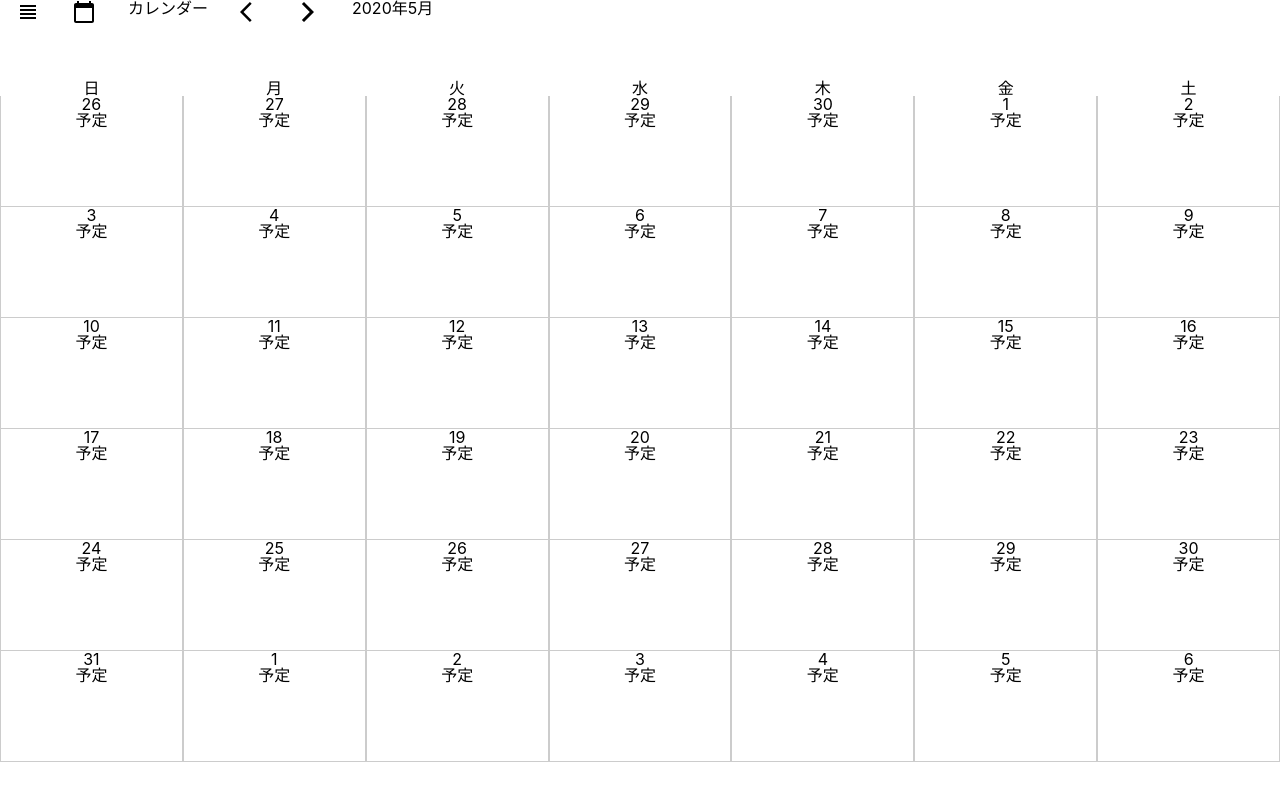
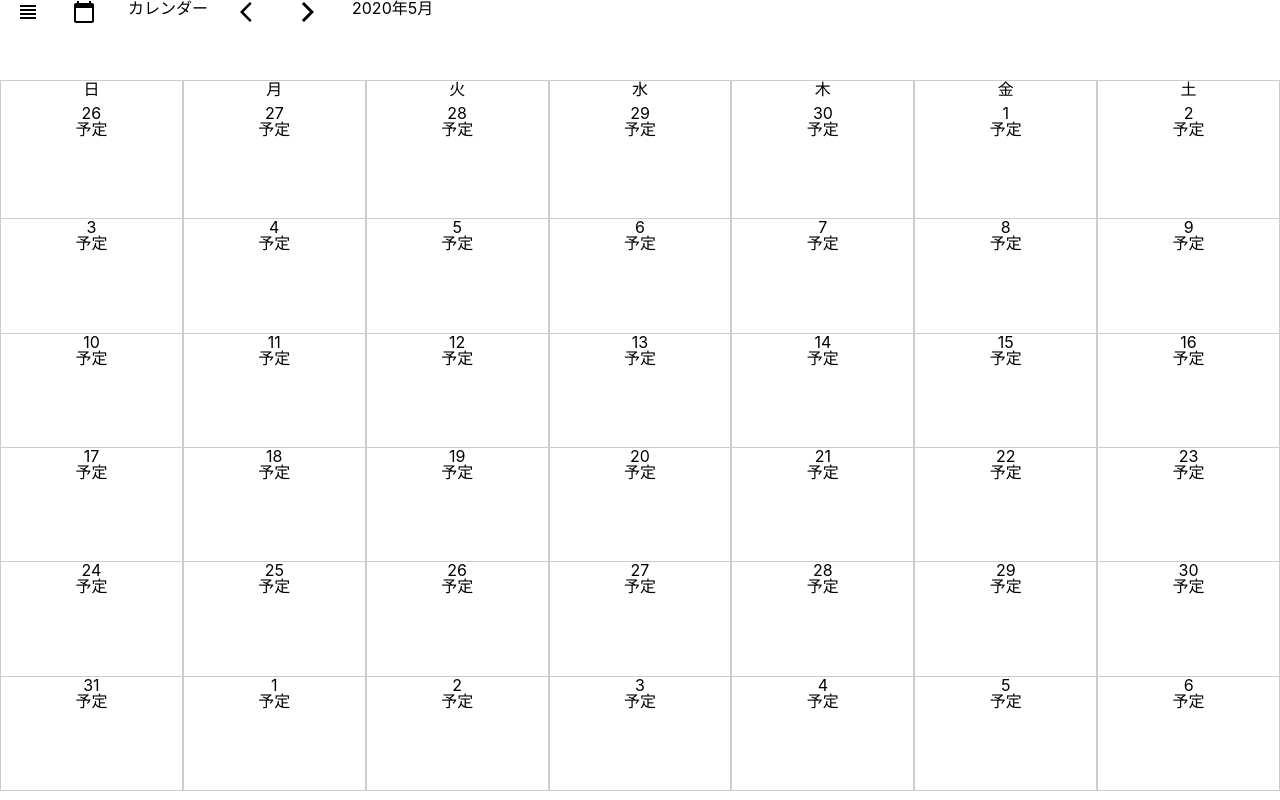
Before and after one commit to sunadoi/react_calendar, a React (Create React App) app: page / in a window 1280 px wide. Built offline with nearby package versions, Linux system fonts and the light colour scheme.

Commit message:
renderWeek, change height by week length

```diff
--- a/src/components/Navigation/Navbar/Navbar.jsx
+++ b/src/components/Navigation/Navbar/Navbar.jsx
@@ -1,4 +1,4 @@
-import React, { useEffect, useCallback } from 'react';
+import React, { useState, useEffect } from 'react';
 import classes from './Navbar.module.css';
 import { connect } from 'react-redux';
 import * as actions from '../../../store/actions/index';
@@ -9,20 +9,25 @@ import ArrowBackIosIcon from '@material-ui/icons/ArrowBackIos';
 import ArrowForwardIosIcon from '@material-ui/icons/ArrowForwardIos';
 
 const Navbar = props => {
+  const [yearMonth, setYearMonth] = useState('');
 
   useEffect(() => {
     props.onFetchToday();
-  }, [props.onFetchToday])
+  }, [])
 
-  const today = new Date()
-  const yearMonth = `${today.getFullYear()}年${today.getMonth() + 1}月`
-
+  useEffect(() => {
+    if (props.date) {
+      setYearMonth(`${props.date.getFullYear()}年${props.date.getMonth() + 1}月`)
+    }
+  }, [props.date])
 
   const onPreviousMonthHandler = () => {
     props.onPreviousMonth()
   }
 
-  // console.log(props.date)
+  const onNextMonthHandler = () => {
+    props.onNextMonth()
+  }
 
   return (
     <div className={classes.Navbar}>
@@ -31,7 +36,7 @@ const Navbar = props => {
         <li><CalendarTodayIcon /></li>
         <li>カレンダー</li>
         <li><ArrowBackIosIcon onClick={() => onPreviousMonthHandler()} /></li>
-        <li><ArrowForwardIosIcon /></li>
+        <li><ArrowForwardIosIcon onClick={() => onNextMonthHandler()} /></li>
         <li>{yearMonth}</li>
       </ul>
     </div>
@@ -48,7 +53,8 @@ const mapStateToProps = state => {
 const mapDispatchToProps = dispatch => {
   return {
     onFetchToday: () => dispatch(actions.fetchToday()),
-    onPreviousMonth: () => dispatch(actions.setPreviousMonth())
+    onPreviousMonth: () => dispatch(actions.setPreviousMonth()),
+    onNextMonth: () => dispatch(actions.setNextMonth())
   }
 }
 
--- a/src/components/Navigation/Navbar/Navbar.module.css
+++ b/src/components/Navigation/Navbar/Navbar.module.css
@@ -1,6 +1,6 @@
 .Navbar ul {
   display: flex;
-  height: 80px;
+  height: 10vh;
 }
 
 .Navbar li {
--- a/src/container/CalendarBoard/CalendarBoard.jsx
+++ b/src/container/CalendarBoard/CalendarBoard.jsx
@@ -17,18 +17,17 @@ const CalendarBoard = props => {
     }
   }, [props.date])
 
-  const weekDay = [ "日", "月", "火", "水", "木", "金", "土" ]
-  const weekDayList = []
-  weekDay.map((day, dayIndex) => {
-    weekDayList.push(<li className={classes.weekDay} key={dayIndex}>{day}</li>)
-  });
+  const renderWeekDay = () => {
+    const weekDay = [ "日", "月", "火", "水", "木", "金", "土" ]
 
-
-  // const today = new Date();
-  // const firstDay = new Date();
-  // const first = new Date(firstDay.setDate(1));
-  // const getsumatsu = new Date(today.getFullYear(), today.getMonth(), 0);
-  // const last = new Date(getsumatsu.setDate(1))
+    return (
+      <ul>
+        {weekDay.map((day, dayIndex) => {
+          return <li className={classes.WeekDay} key={dayIndex}>{day}</li>
+        })}
+      </ul>
+    );
+  };
 
   const createMonth = date => {
     const month = []
@@ -78,7 +77,7 @@ const CalendarBoard = props => {
     return (
       <div className={classes.Week} key={weekIndex}>
         {week.map((day, dayIndex) => {
-          return <CalendarElement date={day} key={dayIndex} />
+          return <CalendarElement date={day} weekLength={dateState.length} key={dayIndex} />
         })}
       </div>
     )
@@ -89,7 +88,7 @@ const CalendarBoard = props => {
   return (
     <div className={classes.CalendarBoard}>
       {modal}
-      <ul>{weekDayList}</ul>
+      {renderWeekDay()}
       {renderMonth()}
     </div>
   )
--- a/src/container/CalendarBoard/CalendarBoard.module.css
+++ b/src/container/CalendarBoard/CalendarBoard.module.css
@@ -10,8 +10,9 @@
   padding: 0;
 }
 
-.dayOfWeek {
+.WeekDay {
   width: 100%;
+  height: 3vh;
   border: 1px solid #ccc;
   border-bottom: none;
   text-align: center;
--- a/src/container/CalendarElement/CalendarElement.jsx
+++ b/src/container/CalendarElement/CalendarElement.jsx
@@ -1,8 +1,6 @@
 import React, { Component } from 'react';
 import Schedule from '../../components/Schedule/Schedule';
 import classes from './CalendarElement.module.css';
-
-
 
 import { connect } from 'react-redux';
 import * as actions from '../../store/actions/index';
@@ -10,9 +8,12 @@ import * as actions from '../../store/actions/index';
 class CalendarElement extends Component {
   render () {
     return (
-      <div className={classes.CalendarEl} onClick={() => this.props.openModal()}>
+      <div
+        className={classes.CalendarEl}
+        style={{height: `calc(85vh / ${this.props.weekLength})`}}
+        onClick={() => this.props.openModal()}
+      >
         {this.props.date.getDate()}
-        {/* <p>1</p> */}
         <Schedule day={this.props.date} />
       </div>
     )
--- a/src/container/CalendarElement/CalendarElement.module.css
+++ b/src/container/CalendarElement/CalendarElement.module.css
@@ -2,6 +2,6 @@
   border: 1px solid #ccc;
   border-top: none;
   width: 100%;
-  height: 110px;
+  height: 100vh;
   text-align: center;
 }
```
